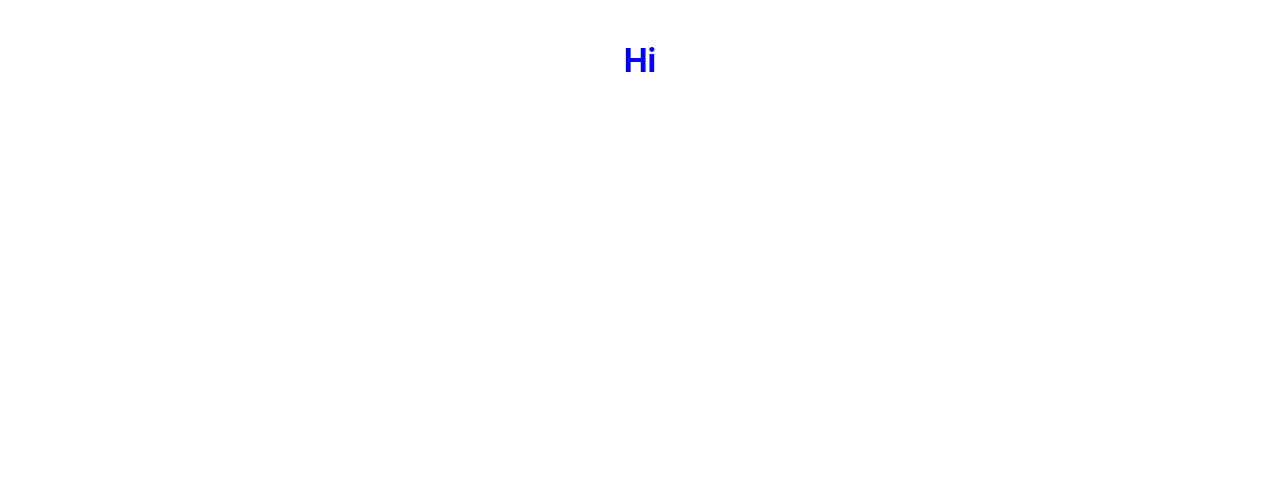
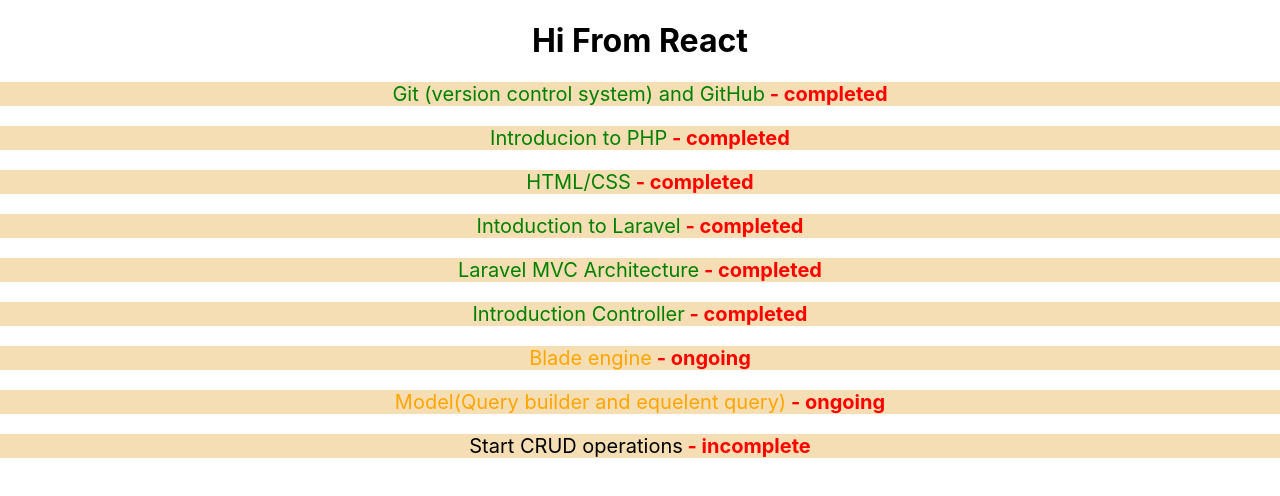
Before and after one commit to dineshabey/react_basic, a React (Create React App) app: page / in a window 1280 px wide. Shown: the top 496 px of the page. Built offline with nearby package versions, Linux system fonts and the light colour scheme.

Commit message:
learne:-componets destructuring more

```diff
--- a/src/App.js
+++ b/src/App.js
@@ -1,6 +1,7 @@
 import logo from './logo.svg';
 import './App.css';
 import Home from './Home';
+import CourceContentItem from './CourceContentItem';
 
 const courceContent = [
   {
@@ -56,50 +57,11 @@
 function App() {
   return (
     <div className="App">
-      <Home />
-      {/* {courceContent.map((val, key) => {
-        return <CourceContentItem>
-          <p style={{
-            fontSize: '20px',
-            backgroundColor: 'wheat',
-            color: val.status === 'completed' ? 'green' : val.status === 'ongoing' ? 'orange' : 'black'
-          }}>
+      <Home courceContent={courceContent} />
 
-            {val.text}
-            <span style={{ color: 'red', fontSize: '20px', fontWeight: 'bold' }}> - {val.status}</span>
-          </p>
-        </CourceContentItem>
-      })} */}
 
     </div>
   );
 }
 
 export default App;
-
-//create new components and prints
-//special propertie - children
-function MyPara({ status, isVisibale, children }) {
-  // console.log(text)
-  // const { status, text } = props; //destructuring
-  return <p style={{
-    fontSize: '20px',
-    color: status === 'completed' ? 'green' : status === 'ongoing' ? 'orange' : 'black'
-  }}>{children}</p>;
-}
-//special propertie - children
-function CourceContentItem({ children }) {
-  return <p style={{ backgroundColor: 'wheat' }}>{children}</p>
-}
-
-
-function MyParaOne({ status, text }) {
-  // console.log(text)
-  // const { status, text } = props; //destructuring
-  return <p style={{
-    fontSize: '20px',
-    color: status === 'completed' ? 'green' : status === 'ongoing' ? 'orange' : 'black'
-  }}>
-
-  </p>;
-}
--- /dev/null
+++ b/src/CourceContentItem.js
@@ -0,0 +1,6 @@
+import React from 'react'
+
+export default function CourceContentItem({ children }) {
+    return <p style={{ backgroundColor: 'wheat' }}>{children}</p>
+
+}
--- a/src/Home.js
+++ b/src/Home.js
@@ -1,7 +1,36 @@
-function Home() {
-    return <div>
-        <h1 style={{padding:'20px',color:'blue'}}>Hi</h1>
-    </div>;
+import CourceContentItem from './CourceContentItem';
+
+
+function Home({ courceContent }) {
+    {
+        return (
+            <div>
+                <h1>Hi From React</h1>
+
+                {courceContent.map((val, key) => {
+
+                    return (
+
+                        <CourceContentItem key={key} isVisibale>
+                            <p style={{
+                                fontSize: '20px',
+                                backgroundColor: 'wheat',
+                                color: val.status === 'completed' ? 'green' : val.status === 'ongoing' ? 'orange' : 'black'
+                            }}>
+
+                                {val.text}
+                                <span style={{ color: 'red', fontSize: '20px', fontWeight: 'bold' }}> - {val.status}</span>
+                            </p>
+                        </CourceContentItem>
+                    );
+                })}
+            </div>
+
+        );
+
+
+    }
+
 }
 
 export default Home;
```
Also changed, not shown: src/MyPara.js (added, +10 -0 lines), src/MyParaOne.js (added, +10 -0 lines).
